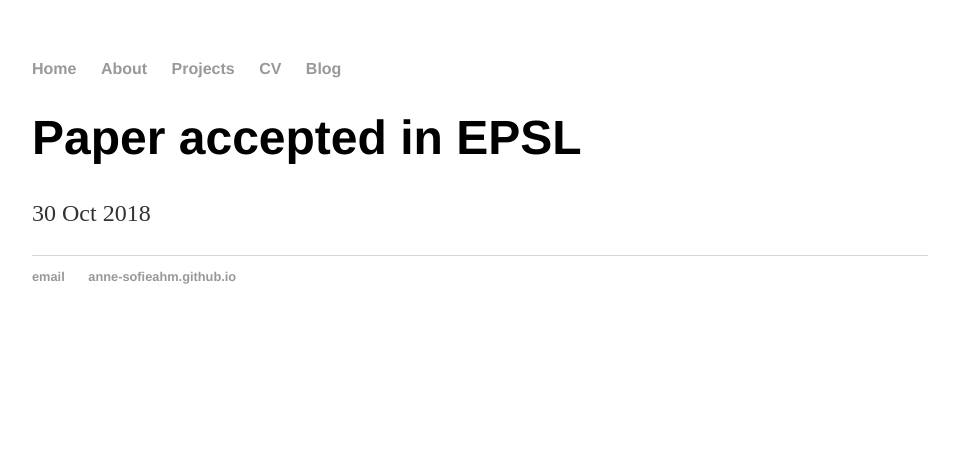
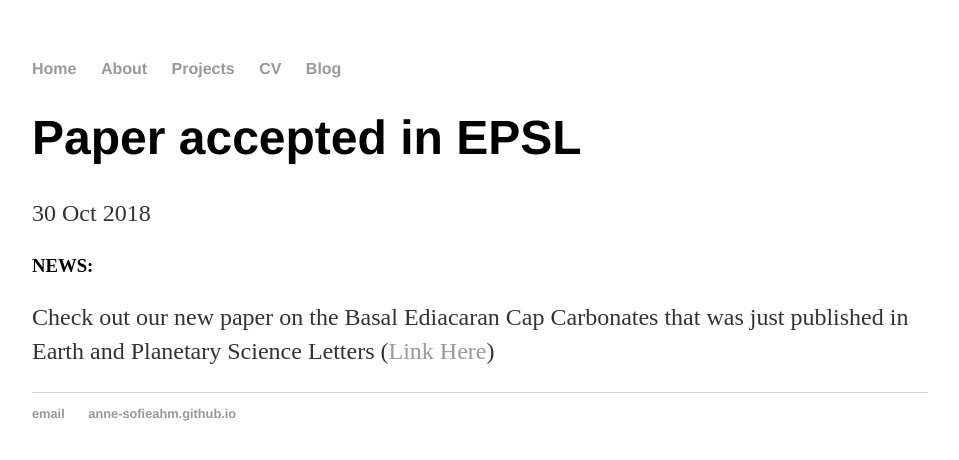
Before and after one commit to Anne-SofieAhm/Anne-SofieAhm.github.io, a Jekyll site: the page built from _posts/2018-10-30-asca-EPSL-paper-accepted.md, in a window 1280 px wide. Shown: the top 460 px of the page, without its empty margins (160-1119 px from the left). Built offline with Jekyll 4.4.1, drawn with Linux system fonts in a browser that asks for light colours.

Commit message:
Update 2018-10-30-asca-EPSL-paper-accepted.md

```diff
--- a/_posts/2018-10-30-asca-EPSL-paper-accepted.md
+++ b/_posts/2018-10-30-asca-EPSL-paper-accepted.md
@@ -3,3 +3,7 @@ layout: post
 title: "Paper accepted in EPSL"
 date: 2018-10-30
 ---
+
+### NEWS:
+Check out our new paper on the Basal Ediacaran Cap Carbonates that was just
+published in Earth and Planetary Science Letters ([Link Here](https://www.sciencedirect.com/science/article/pii/S0012821X18306484))
```
